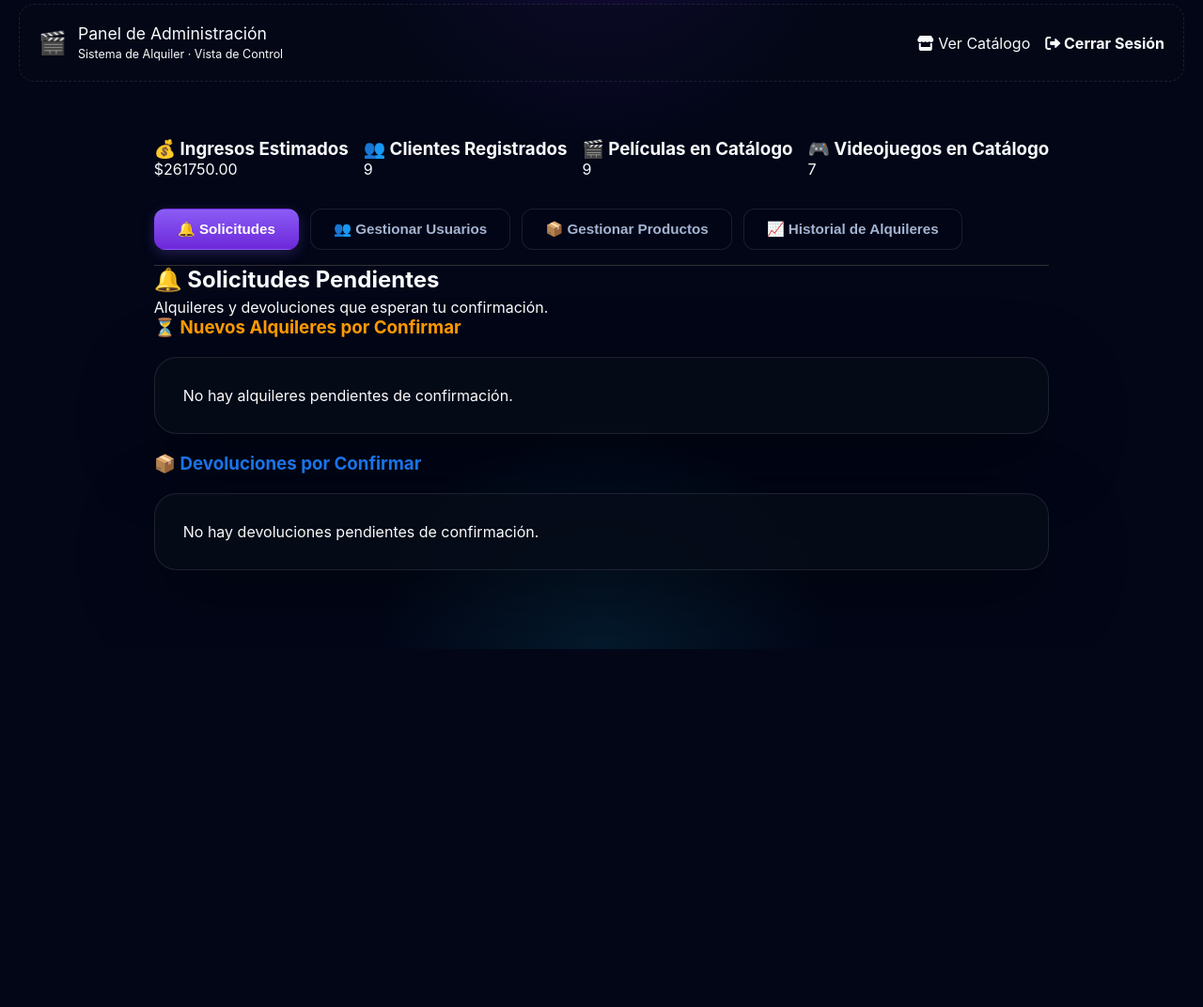
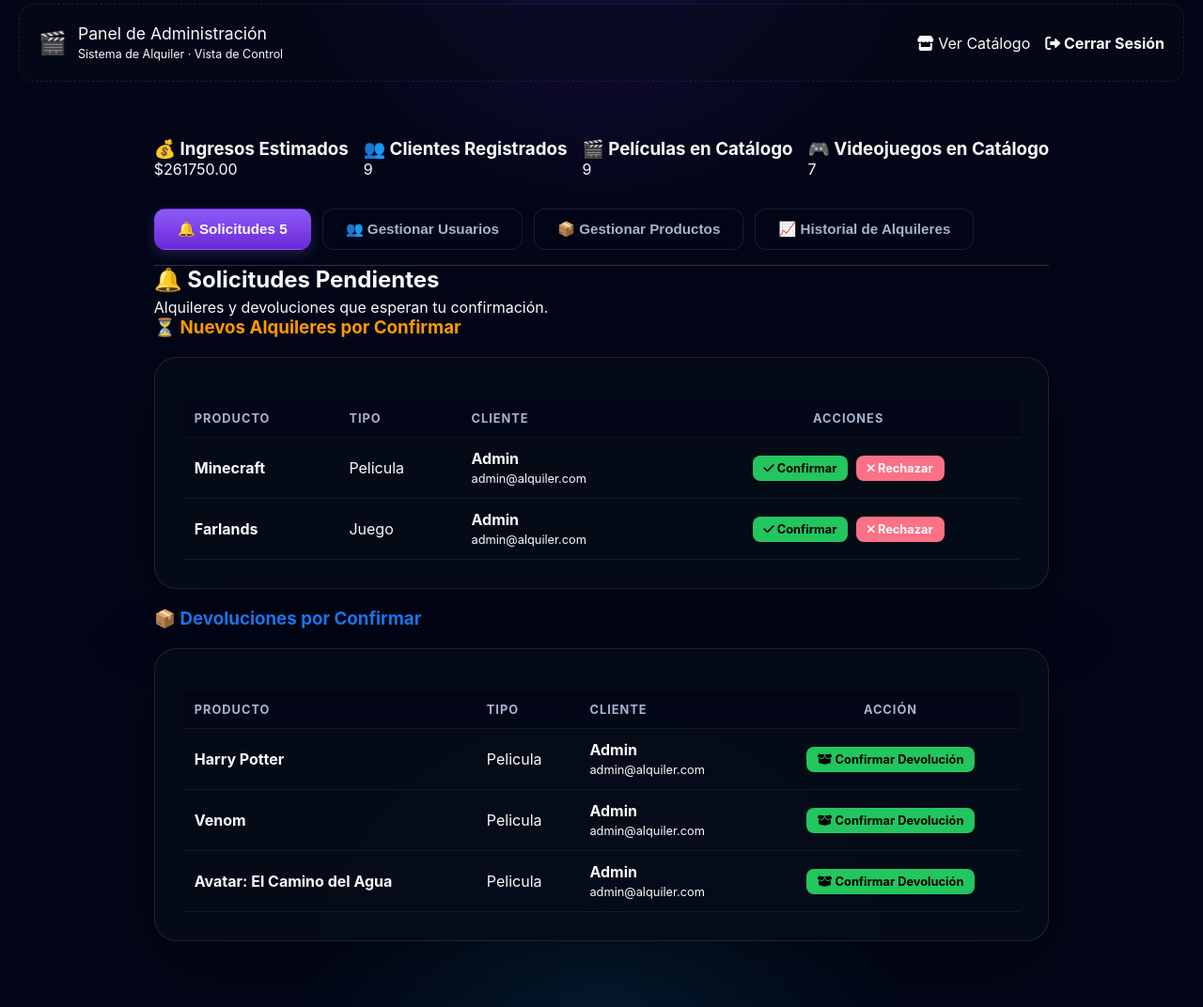
Before and after one commit to julio15456326-art/ALQULER-DE-PELICULAS-Y-JUEGOS, a Flask app: page /admin/dashboard in a window 1280 px wide. Shown: the part 109-1181 px from the top of the page at 94% size. Before the commit the page ends 800 px from the top, so only its background shows below. Run offline with Flask 3, Linux system fonts and the light colour scheme; a user stored in the database is signed in.

Commit message:
Correccion de stock

```diff
--- a/app.py
+++ b/app.py
@@ -31,7 +31,7 @@ db = SQLAlchemy(app)
 
 app.config['UPLOAD_FOLDER'] = os.path.join('static', 'img')
 
-# --- CONTROL DE ROLES (Agregado del código de tu amigo) ---
+# --- CONTROL DE ROLES ---
 NIVELES_ACCESO = {'cliente': 1, 'empleado': 5, 'admin': 10}
 
 def requiere_nivel(nivel_minimo):
@@ -54,7 +54,7 @@ lista_espera = db.Table('lista_espera',
 )
 
 # =========================================================================
-# MODELOS DE CLASES (POO - Versión Avanzada Tuya)
+# MODELOS
 # =========================================================================
 
 class Usuario(db.Model):
@@ -68,7 +68,8 @@ class Usuario(db.Model):
     bloqueado = db.Column(db.Boolean, default=False)
     activo = db.Column(db.Boolean, default=False)
 
-    alquileres = db.relationship('ProductoAlquiler', backref='usuario', lazy=True)
+    # Relación con los alquileres individuales
+    mis_alquileres = db.relationship('Alquiler', backref='usuario', lazy=True, cascade='all, delete-orphan')
     reservas_solicitadas = db.relationship('ProductoAlquiler', secondary=lista_espera, backref=db.backref('en_espera', lazy=True))
 
     def guardar(self):
@@ -103,12 +104,9 @@ class ProductoAlquiler(db.Model):
     contador_alquileres = db.Column(db.Integer, default=0)
     tipo_producto = db.Column(db.String(50))
 
-    usuario_id = db.Column(db.Integer, db.ForeignKey('usuarios.id'), nullable=True)
-    fecha_alquiler = db.Column(db.DateTime, nullable=True)
-    fecha_vencimiento = db.Column(db.DateTime, nullable=True)
-    estado = db.Column(db.String(30), default='disponible')
+    # Relación con alquileres individuales
+    alquileres_activos = db.relationship('Alquiler', backref='producto', lazy=True, cascade='all, delete-orphan')
 
-    # Propiedad dinámica agregada para compatibilidad con los HTML de tu amigo que buscan .precio
     @property
     def precio(self):
         return self.precio_alquiler
@@ -121,26 +119,29 @@ class ProductoAlquiler(db.Model):
     def obtener_especifico(self):
         return "No aplica"
 
-    def esta_vencido(self):
-        if self.fecha_vencimiento and datetime.now() > self.fecha_vencimiento:
-            return True
-        return False
+    def solicitar_alquiler(self, usuario):
+        # Verificar si ya tiene un alquiler activo/pendiente para este producto
+        ya_tiene = Alquiler.query.filter_by(usuario_id=usuario.id, producto_id=self.id).filter(
+            Alquiler.estado.in_(['pendiente', 'activo', 'dev_pendiente'])
+        ).first()
+        if ya_tiene:
+            return "ya_solicitado"
 
-    def alquilar_a(self, usuario):
         if usuario.bloqueado:
             return "usuario_bloqueado"
 
         if self.stock > 0:
             self.stock -= 1
-            self.contador_alquileres += 1
-            self.usuario_id = usuario.id
-            self.fecha_alquiler = datetime.now()
-            self.fecha_vencimiento = datetime.now() + timedelta(days=7)
-
             if self.stock == 0:
                 self.alquilado = True
+            nuevo_alquiler = Alquiler(
+                usuario_id=usuario.id,
+                producto_id=self.id,
+                estado='pendiente'
+            )
+            db.session.add(nuevo_alquiler)
             db.session.commit()
-            return "alquilado"
+            return "pendiente"
 
         elif usuario not in self.en_espera:
             self.en_espera.append(usuario)
@@ -150,64 +151,49 @@ class ProductoAlquiler(db.Model):
         return "ya_esperando"
 
     def devolver_producto(self):
-        if len(self.en_espera) > 0:
-            proximo_usuario = self.en_espera.pop(0)
-            self.usuario_id = proximo_usuario.id
-            self.fecha_alquiler = datetime.now()
-            self.fecha_vencimiento = datetime.now() + timedelta(days=7)
-            self.contador_alquileres += 1
-            db.session.commit()
-            return proximo_usuario
-        else:
-            self.stock += 1
-            self.alquilado = False
-            self.usuario_id = None
-            self.fecha_alquiler = None
-            self.fecha_vencimiento = None
-            db.session.commit()
-            return None
+        """Compatibilidad: libera stock cuando se elimina un usuario."""
+        self.stock += 1
+        self.alquilado = False
+        db.session.commit()
 
-    def solicitar_alquiler(self, usuario):
-        if self.usuario_id == usuario.id and self.estado in ['pendiente', 'activo']:
-            return "ya_solicitado" # Retornamos un nuevo estado para avisarle al usuario
-        if usuario.bloqueado:
-            return "usuario_bloqueado"
-        if self.stock > 0:
-            self.stock -= 1
-            self.usuario_id = usuario.id
-            self.estado = 'pendiente'
-            if self.stock == 0:
-                self.alquilado = True
-            db.session.commit()
-            return "pendiente"
-        elif usuario not in self.en_espera:
-            self.en_espera.append(usuario)
-            db.session.commit()
-            return "reservado"
-        return "ya_esperando"
 
-    def confirmar_alquiler(self):
+class Alquiler(db.Model):
+    """Representa un alquiler individual de un producto por un usuario."""
+    __tablename__ = 'alquileres_activos'
+
+    id = db.Column(db.Integer, primary_key=True)
+    usuario_id = db.Column(db.Integer, db.ForeignKey('usuarios.id'), nullable=False)
+    producto_id = db.Column(db.Integer, db.ForeignKey('productos_alquiler.id'), nullable=False)
+    estado = db.Column(db.String(30), default='pendiente')  # pendiente, activo, dev_pendiente
+    fecha_alquiler = db.Column(db.DateTime, nullable=True)
+    fecha_vencimiento = db.Column(db.DateTime, nullable=True)
+
+    def esta_vencido(self):
+        if self.fecha_vencimiento and datetime.now() > self.fecha_vencimiento:
+            return True
+        return False
+
+    def confirmar(self):
         if self.estado != 'pendiente':
             return False
         self.estado = 'activo'
         self.fecha_alquiler = datetime.now()
         self.fecha_vencimiento = datetime.now() + timedelta(days=7)
-        self.contador_alquileres += 1
+        self.producto.contador_alquileres += 1
         db.session.commit()
         return True
 
-    def rechazar_alquiler(self):
+    def rechazar(self):
         if self.estado != 'pendiente':
             return False
-        self.stock += 1
-        self.alquilado = False
-        self.usuario_id = None
-        self.estado = 'disponible'
+        self.producto.stock += 1
+        self.producto.alquilado = False
+        db.session.delete(self)
         db.session.commit()
         return True
 
-    def solicitar_devolucion(self, usuario):
-        if self.usuario_id != usuario.id or self.estado != 'activo':
+    def solicitar_devolucion(self):
+        if self.estado != 'activo':
             return False
         self.estado = 'dev_pendiente'
         db.session.commit()
@@ -216,20 +202,27 @@ class ProductoAlquiler(db.Model):
     def confirmar_devolucion(self):
         if self.estado != 'dev_pendiente':
             return None
-        if len(self.en_espera) > 0:
-            proximo_usuario = self.en_espera.pop(0)
-            self.usuario_id = proximo_usuario.id
-            self.estado = 'pendiente'
+        producto = self.producto
+        db.session.delete(self)
+        db.session.flush()  # Ejecuta el delete antes de seguir
+
+        # Si hay alguien en lista de espera, asignarle el producto
+        if len(producto.en_espera) > 0:
+            proximo_usuario = producto.en_espera[0]
+            producto.en_espera.remove(proximo_usuario)
+            nuevo_alquiler = Alquiler(
+                usuario_id=proximo_usuario.id,
+                producto_id=producto.id,
+                estado='pendiente'
+            )
+            db.session.add(nuevo_alquiler)
             db.session.commit()
             return proximo_usuario
-        self.stock += 1
-        self.alquilado = False
-        self.usuario_id = None
-        self.fecha_alquiler = None
-        self.fecha_vencimiento = None
-        self.estado = 'disponible'
-        db.session.commit()
-        return None
+        else:
+            producto.stock += 1
+            producto.alquilado = False
+            db.session.commit()
+            return None
 
 
 class Pelicula(ProductoAlquiler):
@@ -246,6 +239,7 @@ class Juego(ProductoAlquiler):
 
     def obtener_especifico(self):
         return f"Plataforma: {self.plataforma}" if self.plataforma else "Sin plataforma"
+
 
 # =========================================================================
 # CONTROLADOR GESTOR DE INVENTARIO
@@ -278,24 +272,21 @@ class GestorInventario:
         return query.all()
 
     @staticmethod
-    def procesar_alquiler(id_prod, usuario):
-        producto = ProductoAlquiler.query.get(id_prod)
-        if not producto:
-            return "no_encontrado"
-        return producto.alquilar_a(usuario)
-
-    @staticmethod
     def calcular_ingresos_estimados():
         todos_los_productos = ProductoAlquiler.query.all()
         return sum(p.precio_alquiler * p.contador_alquileres for p in todos_los_productos)
 
     @staticmethod
     def solicitudes_pendientes():
-        return ProductoAlquiler.query.filter_by(estado='pendiente').all()
+        return Alquiler.query.filter_by(estado='pendiente').all()
 
     @staticmethod
     def devoluciones_pendientes():
-        return ProductoAlquiler.query.filter_by(estado='dev_pendiente').all()
+        return Alquiler.query.filter_by(estado='dev_pendiente').all()
+
+    @staticmethod
+    def alquileres_activos():
+        return Alquiler.query.filter_by(estado='activo').all()
 
 
 # =========================================================================
@@ -307,7 +298,6 @@ def inicio():
     peliculas = GestorInventario.listar_para_catalogo(Pelicula, limite=4)
     juegos = GestorInventario.listar_para_catalogo(Juego, limite=4)
 
-# 1. Traemos el top 1 de cada uno para comparar
     top_pelicula = peliculas[0] if peliculas else None
     top_juego = juegos[0] if juegos else None
     destacado = None
@@ -321,7 +311,6 @@ def inicio():
     elif top_juego:
         destacado = top_juego
 
-    # 3. Pasamos la variable 'destacado' al template
     return render_template('inicio.html',
                            peliculas=peliculas,
                            juegos=juegos,
@@ -355,7 +344,6 @@ def alquilar_item(prod_id):
     if resultado == "usuario_bloqueado":
         flash("Tu cuenta se encuentra SUSPENDIDA. Comunícate con soporte.", "danger")
     elif resultado == "ya_solicitado":
-        # Manejo del nuevo caso para evitar que baje el stock repetidamente
         flash("Ya tenés una solicitud pendiente o un alquiler activo para este producto.", "warning")
     elif resultado == "pendiente":
         flash("¡Solicitud enviada! El local la confirmará a la brevedad.", "info")
@@ -366,14 +354,14 @@ def alquilar_item(prod_id):
 
     return redirect(request.referrer or url_for('inicio'))
 
-@app.route('/devolver/<int:prod_id>')
-def devolver_item(prod_id):
+@app.route('/devolver/<int:alquiler_id>')
+def devolver_item(alquiler_id):
     if 'usuario_id' not in session:
         return redirect(url_for('login'))
     usuario_actual = Usuario.buscar_por_id(session['usuario_id'])
-    producto = GestorInventario.buscar_producto_por_id(prod_id)
-    if producto and producto.solicitar_devolucion(usuario_actual):
-        flash(f"Devolución de '{producto.titulo}' registrada. El local la confirmará cuando reciba el producto.", "info")
+    alquiler = Alquiler.query.get(alquiler_id)
+    if alquiler and alquiler.usuario_id == usuario_actual.id and alquiler.solicitar_devolucion():
+        flash(f"Devolución de '{alquiler.producto.titulo}' registrada. El local la confirmará cuando reciba el producto.", "info")
     else:
         flash("No se pudo registrar la devolución.", "danger")
     return redirect(url_for('mis_alquileres'))
@@ -395,15 +383,20 @@ def mis_alquileres():
     if 'usuario_id' not in session:
         return redirect(url_for('login'))
     usuario_actual = Usuario.buscar_por_id(session['usuario_id'])
-    return render_template('mis_alquileres.html', alquileres=usuario_actual.alquileres, reservas=usuario_actual.reservas_solicitadas)
+    alquileres = Alquiler.query.filter_by(usuario_id=usuario_actual.id).filter(
+        Alquiler.estado.in_(['pendiente', 'activo', 'dev_pendiente'])
+    ).all()
+    return render_template('mis_alquileres.html',
+                           alquileres=alquileres,
+                           reservas=usuario_actual.reservas_solicitadas)
 
 
 # =========================================================================
-# RUTAS EXCLUSIVAS DE ADMINISTRACIÓN (TÚ SUPER DASHBOARD CON DECORADOR)
+# RUTAS EXCLUSIVAS DE ADMINISTRACIÓN
 # =========================================================================
 
 @app.route('/admin/dashboard', methods=['GET', 'POST'])
-@requiere_nivel( 5) # Protegido con el decorador de tu amigo
+@requiere_nivel(5)
 def dashboard():
     usuario_actual = Usuario.buscar_por_id(session.get('usuario_id'))
 
@@ -415,7 +408,6 @@ def dashboard():
         genero = request.form.get('genero')
         especifico_f = request.form.get('especifico')
 
-        # Compatibilidad: Soporta carga por archivo o por campo de texto simple de tu amigo
         file_imagen = request.files.get('imagen')
         if file_imagen and file_imagen.filename != '':
             nombre_imagen = secure_filename(file_imagen.filename)
@@ -434,7 +426,6 @@ def dashboard():
 
     usuarios_registrados = Usuario.query.filter(Usuario.rol == 'cliente').all()
     todos_los_productos = ProductoAlquiler.query.all()
-    alquileres_activos = ProductoAlquiler.query.filter(ProductoAlquiler.estado == 'activo').all()
 
     return render_template(
         'dashboard.html',
@@ -444,7 +435,7 @@ def dashboard():
         ingresos=GestorInventario.calcular_ingresos_estimados(),
         usuarios=usuarios_registrados,
         productos=todos_los_productos,
-        alquileres=alquileres_activos,
+        alquileres=GestorInventario.alquileres_activos(),
         solicitudes=GestorInventario.solicitudes_pendientes(),
         devoluciones=GestorInventario.devoluciones_pendientes(),
         es_admin=usuario_actual.es_admin()
@@ -471,8 +462,11 @@ def administrar_bloqueo(user_id):
 def administrar_eliminar_usuario(user_id):
     user = Usuario.buscar_por_id(user_id)
     if user:
-        for p in user.alquileres:
-            p.devolver_producto()
+        # Liberar stock de todos sus alquileres activos/pendientes
+        for alquiler in user.mis_alquileres:
+            if alquiler.estado in ('pendiente', 'activo', 'dev_pendiente'):
+                alquiler.producto.stock += 1
+                alquiler.producto.alquilado = False
         db.session.delete(user)
         db.session.commit()
         flash("Usuario eliminado del sistema correctamente.", "success")
@@ -497,7 +491,7 @@ def administrar_editar_usuario(user_id):
         if nueva_pass:
             user.password = nueva_pass
         db.session.commit()
-        flash(f"Usuario '{user.nombre}' updated correctamente.", "success")
+        flash(f"Usuario '{user.nombre}' actualizado correctamente.", "success")
         return redirect(url_for('dashboard'))
     return render_template('editar_usuario.html', usuario=user)
 
@@ -518,7 +512,7 @@ def administrar_crear_usuario():
     return render_template('crear_usuario_admin.html')
 
 @app.route('/admin/producto/eliminar/<int:prod_id>')
-@requiere_nivel(5) # Habilitado para empleados o admins
+@requiere_nivel(5)
 def administrar_eliminar_producto(prod_id):
     if GestorInventario.eliminar_producto(prod_id):
         flash("Producto eliminado del inventario.", "success")
@@ -531,10 +525,16 @@ def administrar_editar_stock(prod_id):
     if producto:
         nuevo_stock = int(request.form.get('nuevo_stock', 0))
         producto.stock = nuevo_stock
+        # Asignar stock disponible a usuarios en lista de espera
         while producto.stock > 0 and len(producto.en_espera) > 0:
-            proximo = producto.en_espera.pop(0)
-            producto.usuario_id = proximo.id
-            producto.estado = 'pendiente'
+            proximo = producto.en_espera[0]
+            producto.en_espera.remove(proximo)
+            nuevo_alquiler = Alquiler(
+                usuario_id=proximo.id,
+                producto_id=producto.id,
+                estado='pendiente'
+            )
+            db.session.add(nuevo_alquiler)
             producto.stock -= 1
             if producto.stock == 0:
                 producto.alquilado = True
@@ -569,37 +569,38 @@ def administrar_editar_producto(prod_id):
         return redirect(url_for('dashboard'))
     return render_template('editar_producto.html', producto=producto)
 
-@app.route('/admin/alquiler/confirmar/<int:prod_id>')
+@app.route('/admin/alquiler/confirmar/<int:alquiler_id>')
 @requiere_nivel(5)
-def confirmar_alquiler(prod_id):
-    producto = GestorInventario.buscar_producto_por_id(prod_id)
-    if producto and producto.confirmar_alquiler():
-        flash(f"Alquiler de '{producto.titulo}' confirmado para {producto.usuario.nombre}.", "success")
+def confirmar_alquiler(alquiler_id):
+    alquiler = Alquiler.query.get(alquiler_id)
+    if alquiler and alquiler.confirmar():
+        flash(f"Alquiler de '{alquiler.producto.titulo}' confirmado para {alquiler.usuario.nombre}.", "success")
     return redirect(url_for('dashboard'))
 
-@app.route('/admin/alquiler/rechazar/<int:prod_id>')
+@app.route('/admin/alquiler/rechazar/<int:alquiler_id>')
 @requiere_nivel(5)
-def rechazar_alquiler(prod_id):
-    producto = GestorInventario.buscar_producto_por_id(prod_id)
-    if producto and producto.rechazar_alquiler():
-        flash(f"Solicitud de '{producto.titulo}' rechazada. Stock repuesto.", "info")
+def rechazar_alquiler(alquiler_id):
+    alquiler = Alquiler.query.get(alquiler_id)
+    if alquiler and alquiler.rechazar():
+        flash(f"Solicitud de '{alquiler.producto.titulo}' rechazada. Stock repuesto.", "info")
     return redirect(url_for('dashboard'))
 
-@app.route('/admin/devolucion/confirmar/<int:prod_id>')
+@app.route('/admin/devolucion/confirmar/<int:alquiler_id>')
 @requiere_nivel(5)
-def confirmar_devolucion(prod_id):
-    producto = GestorInventario.buscar_producto_por_id(prod_id)
-    if producto:
-        proximo = producto.confirmar_devolucion()
+def confirmar_devolucion(alquiler_id):
+    alquiler = Alquiler.query.get(alquiler_id)
+    if alquiler:
+        titulo = alquiler.producto.titulo
+        proximo = alquiler.confirmar_devolucion()
         if proximo:
-            flash(f"Devolución confirmada. '{producto.titulo}' asignado a {proximo.nombre} (lista de espera).", "info")
+            flash(f"Devolución confirmada. '{titulo}' asignado a {proximo.nombre} (lista de espera).", "info")
         else:
-            flash(f"Devolución de '{producto.titulo}' confirmada. Producto de vuelta en stock.", "success")
+            flash(f"Devolución de '{titulo}' confirmada. Producto de vuelta en stock.", "success")
     return redirect(url_for('dashboard'))
 
 
 # =========================================================================
-# RUTAS DE AUTENTICACIÓN Y SESIÓN (FUSIONADAS)
+# RUTAS DE AUTENTICACIÓN Y SESIÓN
 # =========================================================================
 
 @app.route('/login', methods=['GET', 'POST'])
@@ -664,7 +665,7 @@ def confirmar_email(token):
         return "<h1>El enlace es inválido o ya venció.</h1>"
 
 # =========================================================================
-# CREACIÓN DE CONTEXTO E INICIALIZACIÓN DE PRUEBAS
+# INICIALIZACIÓN
 # =========================================================================
 with app.app_context():
     db.create_all()
--- a/templates/base.html
+++ b/templates/base.html
@@ -56,5 +56,30 @@
 
         </main>
     </div>
+
+<script>
+    // Restaurar posición del scroll al cargar la página
+    (function () {
+        var pos = sessionStorage.getItem('scrollPos');
+        if (pos) {
+            window.scrollTo(0, parseInt(pos));
+            sessionStorage.removeItem('scrollPos');
+        }
+    })();
+
+    // Guardar posición del scroll al hacer clic en links de alquilar/reservar/cancelar
+    document.addEventListener('click', function (e) {
+        var link = e.target.closest('a[href]');
+        if (!link) return;
+        var href = link.getAttribute('href');
+        if (href && (
+            href.includes('/alquilar/') ||
+            href.includes('/cancelar-reserva/') ||
+            href.includes('/devolver/')
+        )) {
+            sessionStorage.setItem('scrollPos', window.scrollY);
+        }
+    });
+</script>
 </body>
 </html>
--- a/templates/dashboard.html
+++ b/templates/dashboard.html
@@ -78,17 +78,17 @@
                     <tbody>
                         {% for s in solicitudes %}
                         <tr>
-                            <td style="font-weight: bold;">{{ s.titulo }}</td>
-                            <td class="texto-claro" style="text-transform: capitalize;">{{ s.tipo_producto }}</td>
+                            <td style="font-weight: bold;">{{ s.producto.titulo }}</td>
+                            <td class="texto-claro" style="text-transform: capitalize;">{{ s.producto.tipo_producto }}</td>
                             <td>
                                 <span style="font-weight: bold;">{{ s.usuario.nombre }}</span><br>
                                 <span class="texto-gris" style="font-size: 0.8rem;">{{ s.usuario.email }}</span>
                             </td>
                             <td style="text-align: center; white-space: nowrap;">
-                                <a href="{{ url_for('confirmar_alquiler', prod_id=s.id) }}" class="btn-accion ok">
+                                <a href="{{ url_for('confirmar_alquiler', alquiler_id=s.id) }}" class="btn-accion ok">
                                     <i class="fas fa-check"></i> Confirmar
                                 </a>
-                                <a href="{{ url_for('rechazar_alquiler', prod_id=s.id) }}"
+                                <a href="{{ url_for('rechazar_alquiler', alquiler_id=s.id) }}"
                                    onclick="return confirm('¿Rechazar la solicitud de {{ s.usuario.nombre }}?');"
                                    class="btn-accion peligro">
                                     <i class="fas fa-times"></i> Rechazar
@@ -118,14 +118,14 @@
                     <tbody>
                         {% for d in devoluciones %}
                         <tr>
-                            <td style="font-weight: bold;">{{ d.titulo }}</td>
-                            <td class="texto-claro" style="text-transform: capitalize;">{{ d.tipo_producto }}</td>
+                            <td style="font-weight: bold;">{{ d.producto.titulo }}</td>
+                            <td class="texto-claro" style="text-transform: capitalize;">{{ d.producto.tipo_producto }}</td>
                             <td>
                                 <span style="font-weight: bold;">{{ d.usuario.nombre }}</span><br>
                                 <span class="texto-gris" style="font-size: 0.8rem;">{{ d.usuario.email }}</span>
                             </td>
                             <td style="text-align: center;">
-                                <a href="{{ url_for('confirmar_devolucion', prod_id=d.id) }}" class="btn-accion ok">
+                                <a href="{{ url_for('confirmar_devolucion', alquiler_id=d.id) }}" class="btn-accion ok">
                                     <i class="fas fa-box-open"></i> Confirmar Devolución
                                 </a>
                             </td>
@@ -331,8 +331,8 @@
                     {% for a in alquileres %}
                         {% set vencido = a.esta_vencido() %}
                         <tr {% if vencido %}style="background: rgba(255,68,68,0.05);"{% endif %}>
-                            <td style="font-weight: bold;">{{ a.titulo }}</td>
-                            <td class="texto-claro" style="text-transform: capitalize;">{{ a.tipo_producto }}</td>
+                            <td style="font-weight: bold;">{{ a.producto.titulo }}</td>
+                            <td class="texto-claro" style="text-transform: capitalize;">{{ a.producto.tipo_producto }}</td>
                             <td>
                                 <span style="font-weight: bold;">{{ a.usuario.nombre }}</span><br>
                                 <span class="texto-gris" style="font-size: 0.8rem;">{{ a.usuario.email }}</span>
```
Also changed, not shown: templates/mis_alquileres.html (+6 -6 lines), alquileres.db.
